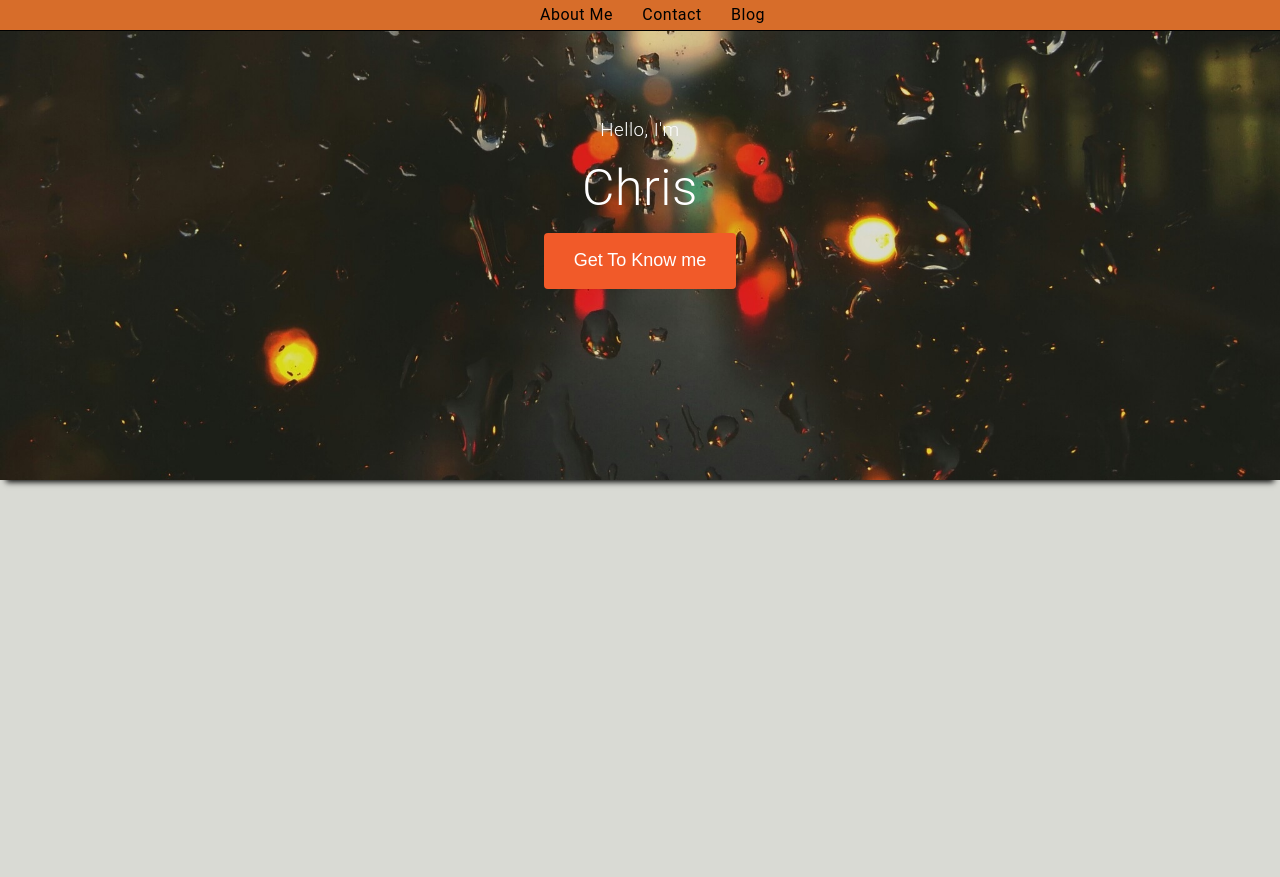
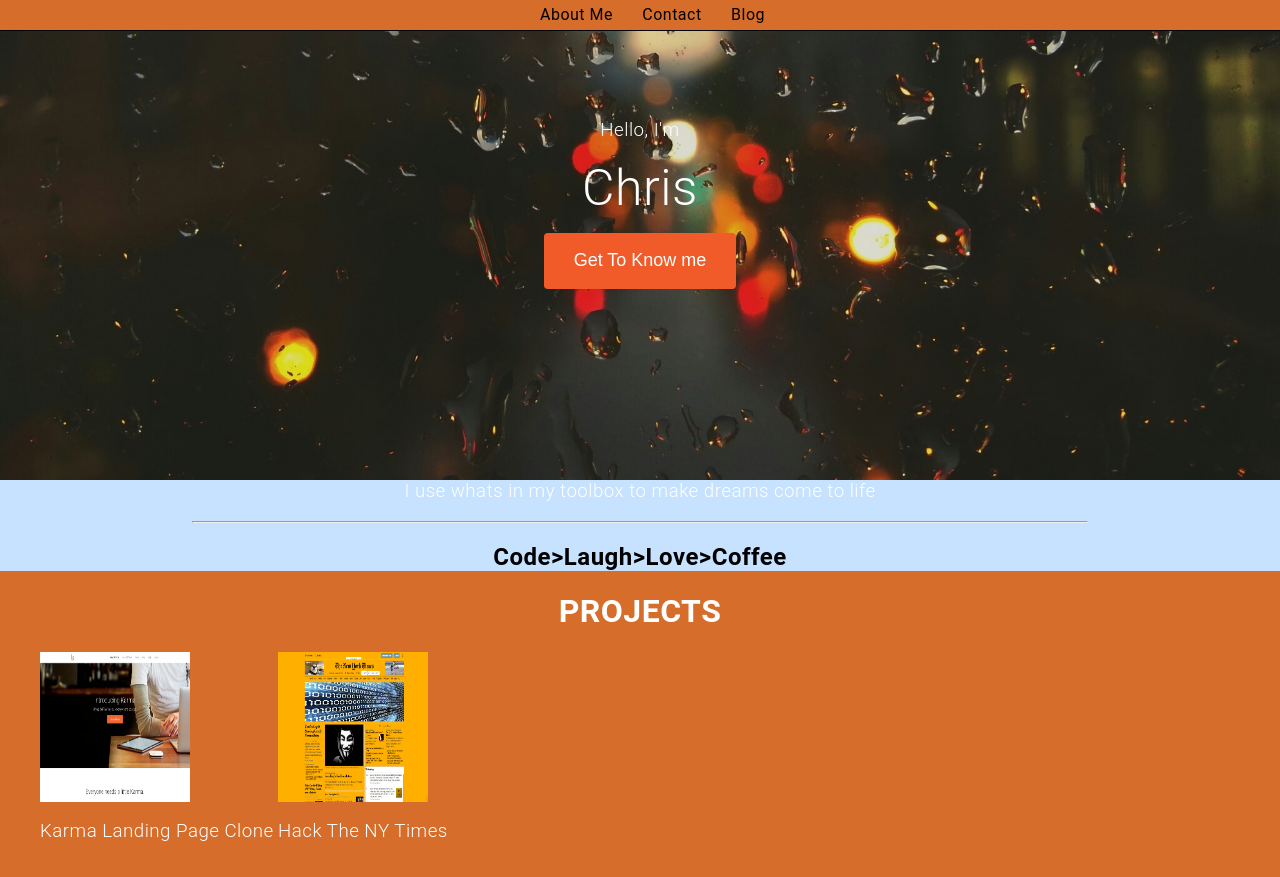
Before and after one commit to CMRWebDev/Porfolio, a plain HTML site: page index.html in a window 1280 px wide. Before the commit the page ends 800 px from the top, so only its background shows below. Drawn offline with Linux system fonts and the light colour scheme.

Commit message:
layout 2/3

```diff
--- a/css/style.css
+++ b/css/style.css
@@ -6,7 +6,7 @@ html {
   color: black;
   letter-spacing: 0.03em;
   -webkit-font-smoothing: antialiased;
-  background-color: #D9DAD4;
+  background-color: #D76D2A;
 
 }
 
@@ -74,7 +74,7 @@ body {
   padding-top: 100px;
 }
 
- .introduction h1, h3 {
+.introduction  h1, h3 {
   color: white;
   text-align: center;
   font-weight: 300;
@@ -91,8 +91,7 @@ body {
   /* Layout Declarations */
   padding-top:
 
-  /* Typography Declarations */
-
+/* Typography Declarations */
 }
 
 .big-button {
@@ -116,3 +115,28 @@ body {
     border-color: #cf3d0e;
     cursor: pointer;
 }
+
+.middle {
+  background-color: #C6E2FF;
+}
+.middle h3 {
+margin-top: 0;
+}
+
+.middle hr {
+  width: 70%;
+}
+
+.middle h1 {
+  text-align: center;
+}
+
+.projects h1 {
+  text-align: center;
+  color: white;
+}
+
+.projects .examples > li {
+  display: inline-block;
+
+}
--- a/index.html
+++ b/index.html
@@ -23,5 +23,27 @@
             <button class="big-button">Get To Know me</button>
         </div>
     </section>
+    <section class="middle">
+    	<h3>I use whats in my toolbox to  make dreams come to life</h3>
+    	<hr>
+    	<h1>Code>Laugh>Love>Coffee</h1>
+    </section>
+    <div class="projects">
+    	<h1>PROJECTS</h1>
+    	<ul class="examples">
+			<li>
+				<img width="150px" height="150px" src="images/Karma.png" alt="Boost your productivity image">
+                    <div class="caption">
+                        <h3>Karma Landing Page Clone</h3>
+                    </div>
+			</li>
+			<li><img width="150px" height="150px" src="images/NY-Times.png" alt="Boost your productivity image">
+                    <div class="caption">
+                        <h3>Hack The NY Times</h3>
+                    </div>
+            </li>
+    	</ul>
+
+    </div>
 </body>
 </html>
```
Also changed, not shown: images/Karma.png (added), images/NY-Times.png (added).
